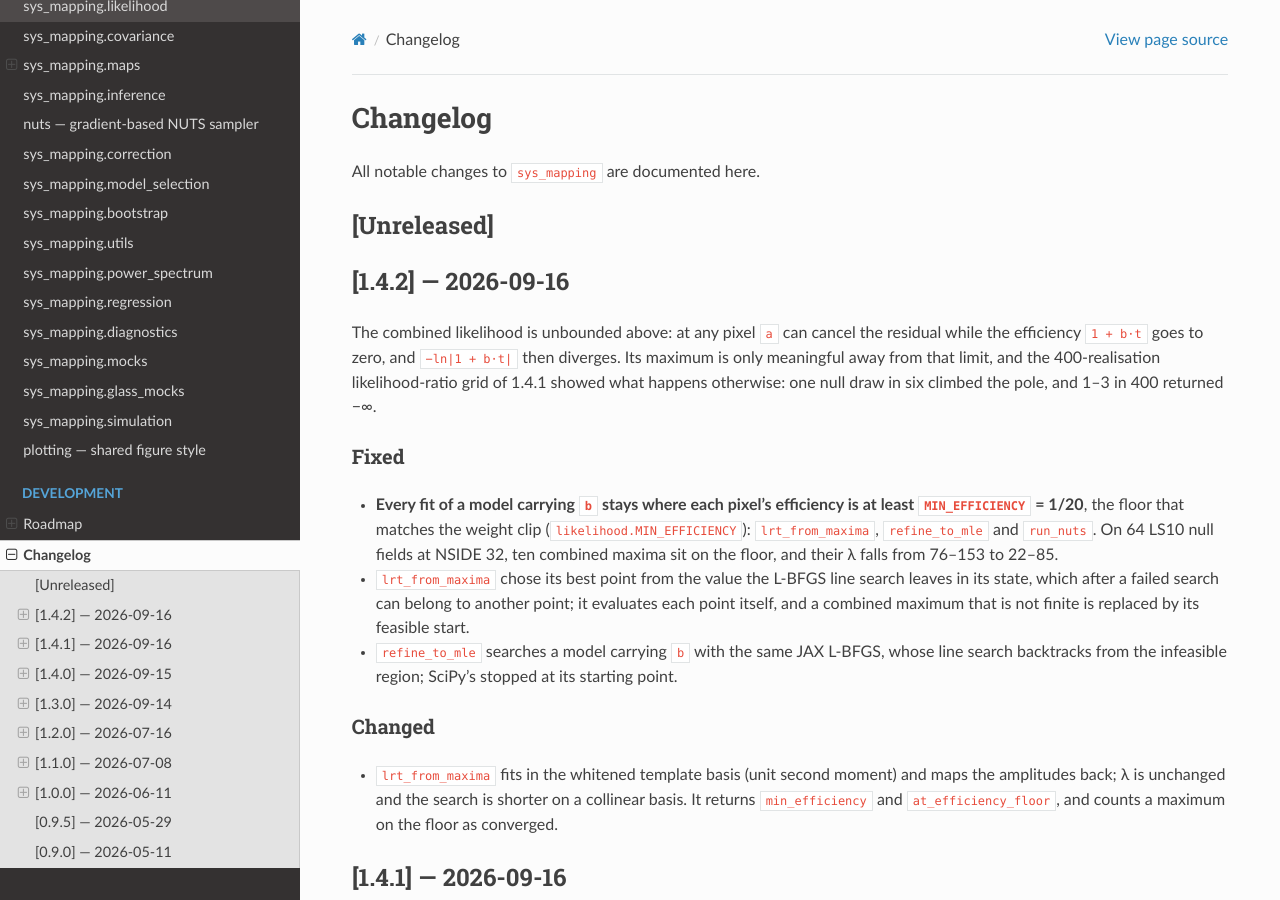
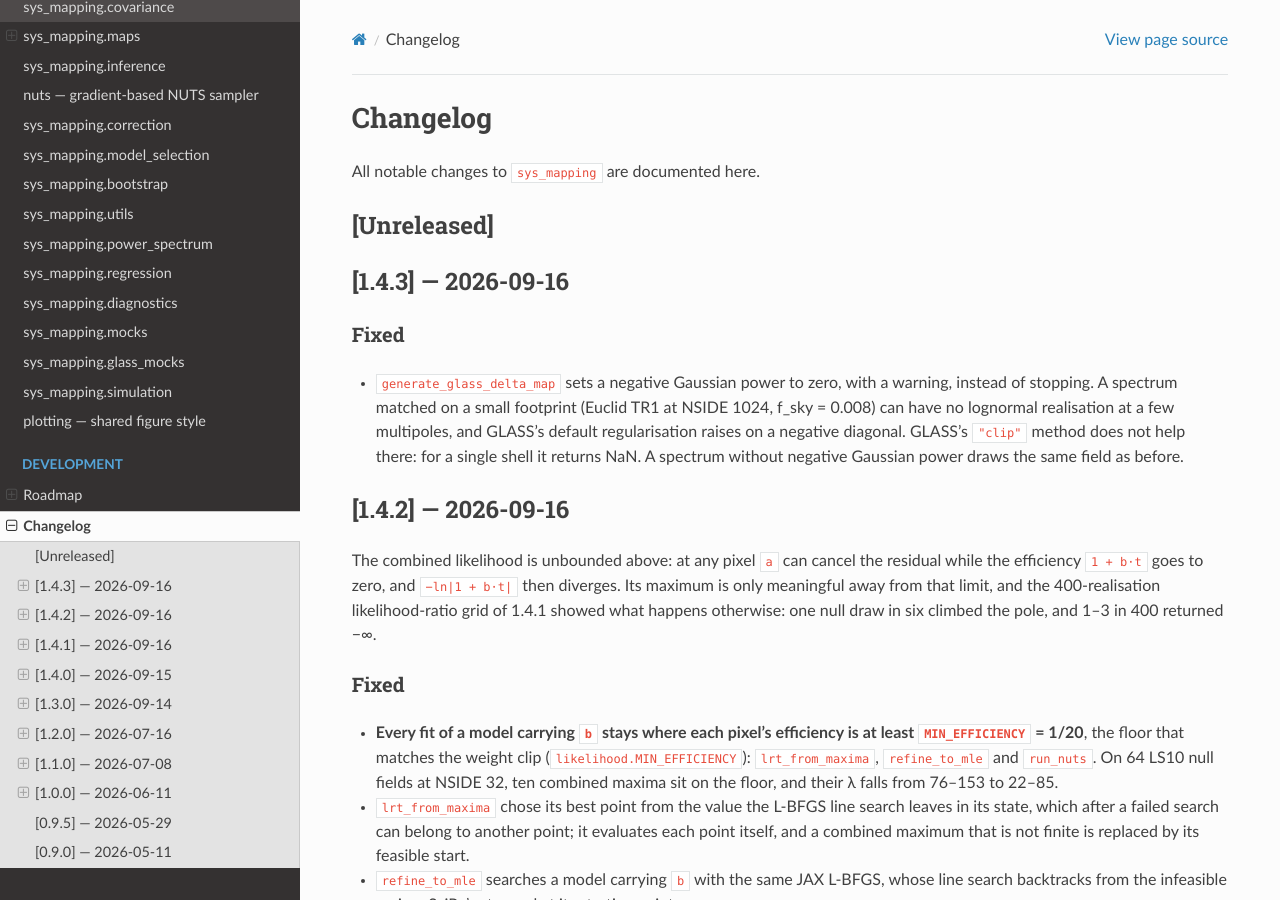
Before and after one commit to JohanComparat/sys_mapping, a Sphinx documentation site: the page built from docs/changelog.rst, in a window 1280 px wide and 900 px high. Built offline with Sphinx 7.4.7 and the Read the Docs theme 3.1.0, drawn with Linux system fonts in a browser that asks for light colours.

Commit message:
fix(glass): draw a spectrum with negative Gaussian power instead of stopping
A spectrum matched on the Euclid TR1 footprint at NSIDE 1024 (f_sky 0.008) has
no lognormal realisation at a few multipoles.  GLASS's default regularisation
raises on the negative diagonal, which stopped the spectrum match of bins 1 and
2 midway.  generate_glass_delta_map sets those Gaussian powers to zero, with a
warning, and draws as before otherwise.  GLASS's "clip" method is not used: for
a single shell with a negative eigenvalue it returns NaN.

Coverage page regenerated: 98.1 % combined; inference.py carries the thinly
tested efficiency-floor paths of 1.4.2.

```diff
--- a/CHANGELOG.md
+++ b/CHANGELOG.md
@@ -3,6 +3,17 @@
 All notable changes to `sys_mapping` are documented here.
 
 ## [Unreleased]
+
+## [1.4.3] — 2026-09-16
+
+### Fixed
+
+- `generate_glass_delta_map` sets a negative Gaussian power to zero, with a warning, instead of
+  stopping.  A spectrum matched on a small footprint (Euclid TR1 at NSIDE 1024,
+  f_sky = 0.008) can have no lognormal realisation at a few multipoles, and GLASS's default
+  regularisation raises on a negative diagonal.  GLASS's `"clip"` method does not help there: for
+  a single shell it returns NaN.  A spectrum without negative Gaussian power draws the same field
+  as before.
 
 ## [1.4.2] — 2026-09-16
 
--- a/sys_mapping/__init__.py
+++ b/sys_mapping/__init__.py
@@ -1,4 +1,4 @@
-__version__ = "1.4.2"
+__version__ = "1.4.3"
 
 import jax
 
```
Also changed, not shown: README.md (+1 -1 lines), docs/coverage.rst (+12 -12 lines), docs/testing.rst (+4 -4 lines), 2 other files.
